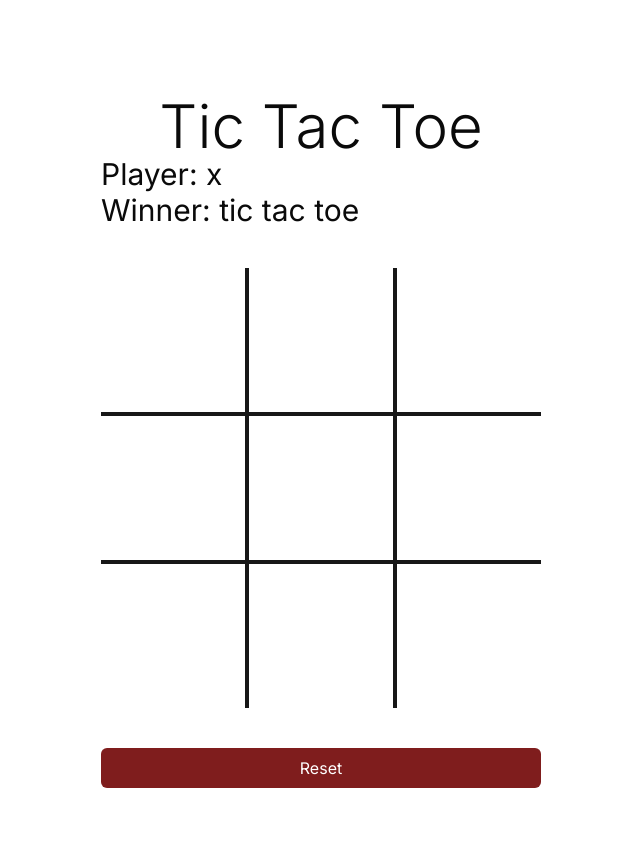
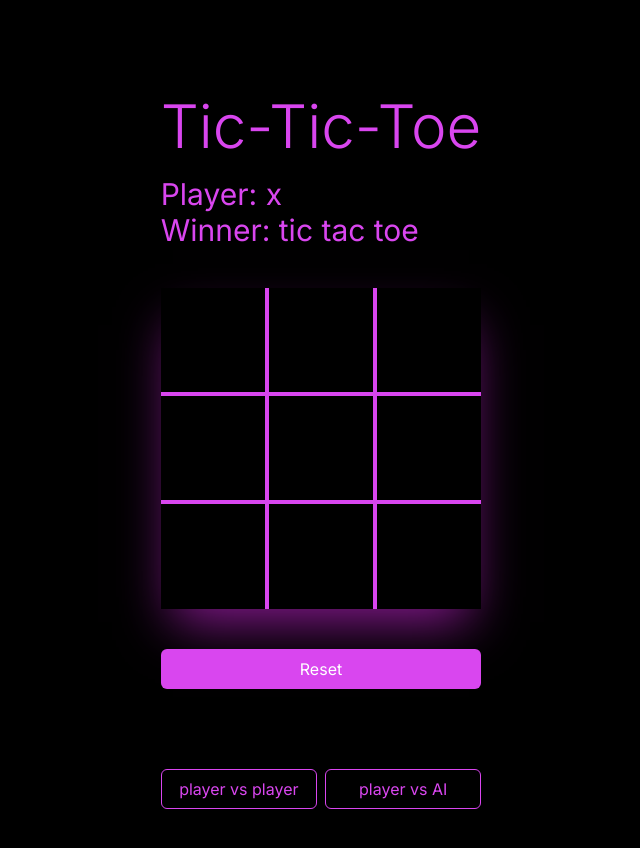
Before and after one commit to miloszbrzezinski/tic-tac-toe, a Next.js app: page / in a window 1280 px wide. Shown: the top 848 px of the page, without its empty margins (319-959 px from the left). Built offline with nearby package versions, Linux system fonts and the light colour scheme.

Commit message:
minimax algorythm added

```diff
--- a/app/page.tsx
+++ b/app/page.tsx
@@ -1,10 +1,11 @@
 "use client";
-import Cell from "@/components/cell";
-import Image from "next/image";
+import { TicTacToe } from "@/components/tic-tac-toe";
+import { cn } from "@/lib/utils";
+import { useRouter, useSearchParams } from "next/navigation";
 import { useState } from "react";
 
 export default function Home() {
-  const [board, setBoard] = useState([
+  const [board, setBoard] = useState<[string[], string[], string[]]>([
     ["", "", ""],
     ["", "", ""],
     ["", "", ""],
@@ -12,79 +13,63 @@ export default function Home() {
   const [sign, setSign] = useState("x");
   const [result, setResult] = useState("tic tac toe");
 
-  const makeMove = (row: number, col: number) => {
-    let tmpBoard = [...board];
-    if (!tmpBoard[row][col]) {
-      tmpBoard[row][col] = sign;
-      sign === "x" ? setSign("o") : setSign("x");
-    }
-    setResult(isWinner());
-    setBoard(tmpBoard);
+  const router = useRouter();
+  const searchParams = useSearchParams();
+
+  const gameType = searchParams.get("game");
+
+  const onClick = (gameType: string) => {
+    router.push(`?game=${gameType}`);
   };
 
-  const clearBoard = () => {
-    let tmpBoard = [
-      ["", "", ""],
-      ["", "", ""],
-      ["", "", ""],
-    ];
-    setBoard(tmpBoard);
-    setResult("");
+  const setWinner = (winner: string) => {
+    setResult(winner);
   };
 
-  const isThreeSame = (first: string, second: string, third: string) => {
-    return first && first === second && second === third;
-  };
-
-  const isWinner = () => {
-    let winner = "";
-    board.forEach((row) => {
-      if (isThreeSame(row[0], row[1], row[2])) {
-        winner = row[0];
-      }
-    });
-    for (let i = 0; i < 3; i++) {
-      if (isThreeSame(board[0][i], board[1][i], board[2][i])) {
-        winner = board[0][i];
-      }
-    }
-    if (
-      isThreeSame(board[0][0], board[1][1], board[2][2]) ||
-      isThreeSame(board[0][2], board[1][1], board[2][0])
-    ) {
-      winner = board[1][1];
-    }
-
-    return winner;
+  const setPlayer = (player: string) => {
+    setSign(player);
   };
 
   return (
-    <main className="flex min-h-screen flex-col items-center justify-between p-24">
+    <main className="flex min-h-screen flex-col items-center justify-between md:p-24 p-2 bg-black">
       <div className="space-y-10">
         <div>
-          <p className="text-6xl font-light w-full text-center">Tic Tac Toe</p>
-          <p className="text-3xl">Player: {sign}</p>
-          <p className="text-3xl">Winner: {result}</p>
+          <p className="text-6xl font-light w-full text-center text-fuchsia-500 mb-5">
+            <span className="">Tic</span>-<span className="">Tic</span>-
+            <span className="">Toe</span>
+          </p>
+          <p className="text-3xl text-fuchsia-500">Player: {sign}</p>
+          <p className="text-3xl text-fuchsia-500">Winner: {result}</p>
         </div>
-
-        <div className="grid grid-cols-3 bg-neutral-900 gap-1">
-          {board.map((row, i) =>
-            row.map((cell, j) => (
-              <Cell
-                key={j}
-                sign={cell}
-                coordinates={[i, j]}
-                makeMove={makeMove}
-              />
-            )),
-          )}
+        <TicTacToe onPlayer={setPlayer} onWinner={setWinner} />
+        <div className="space-y-2 pt-10">
+          <div className="flex space-x-2">
+            <button
+              onClick={() => {
+                onClick("PvP");
+              }}
+              className={cn(
+                "flex w-full border border-fuchsia-500 text-fuchsia-500 items-center justify-center h-10 rounded-md",
+                gameType === "PvP" &&
+                  "bg-fuchsia-500 text-white shadow-lg shadow-fuchsia-500",
+              )}
+            >
+              player vs player
+            </button>
+            <button
+              onClick={() => {
+                onClick("PvC");
+              }}
+              className={cn(
+                "flex w-full border border-fuchsia-500 text-fuchsia-500 items-center justify-center h-10 rounded-md",
+                gameType === "PvC" &&
+                  "bg-fuchsia-500 text-white shadow-lg shadow-fuchsia-500",
+              )}
+            >
+              player vs AI
+            </button>
+          </div>
         </div>
-        <button
-          onClick={clearBoard}
-          className="flex w-full bg-red-900 text-white items-center justify-center h-10 rounded-md"
-        >
-          Reset
-        </button>
       </div>
     </main>
   );
--- a/components/cell.tsx
+++ b/components/cell.tsx
@@ -1,24 +1,26 @@
 "use client";
 import { Circle, X } from "lucide-react";
-import { useState } from "react";
 
 interface CellProps {
-  sign: string;
-  coordinates: [number, number];
-  makeMove: (row: number, col: number) => void;
+  index: number;
+  sign: string | null;
+  handleClick: (index: number) => void;
 }
-const Cell = ({ sign, coordinates, makeMove }: CellProps) => {
+const Cell = ({ index, sign, handleClick }: CellProps) => {
   //const [sign, setSign] = useState("");
   return (
     <button
       onClick={() => {
-        makeMove(coordinates[0], coordinates[1]);
+        handleClick(index);
       }}
-      className="flex items-center justify-center text-black bg-white w-36 h-36"
+      className="flex items-center justify-center text-black bg-black aspect-square md:aspect-square w-full h-full"
     >
-      {!sign && <div className="w-36 h-36"></div>}
-      {sign === "x" && <X strokeWidth={1} className="w-36 h-36" />}
-      {sign === "o" && <Circle strokeWidth={1.4} className="w-24 h-24" />}
+      {sign === "X" && (
+        <X strokeWidth={1} className="w-24 h-24 text-lime-300" />
+      )}
+      {sign === "O" && (
+        <Circle strokeWidth={1.4} className="w-20 h-20 text-amber-300" />
+      )}
     </button>
   );
 };
--- /dev/null
+++ b/components/tic-tac-toe.tsx
@@ -0,0 +1,144 @@
+import React, { useState } from "react";
+import Cell from "./cell";
+import { useSearchParams } from "next/navigation";
+
+type Player = "X" | "O" | "Tie" | null;
+
+interface TicTacToeProps {
+  onPlayer: (player: string) => void;
+  onWinner: (winner: string) => void;
+}
+
+export const TicTacToe = ({ onPlayer, onWinner }: TicTacToeProps) => {
+  const [board, setBoard] = useState<Player[]>(Array(9).fill(null));
+  const [currentPlayer, setCurrentPlayer] = useState<Player>("X");
+  const [winner, setWinner] = useState<Player | null>(null);
+  const searchParams = useSearchParams();
+  const gameType = searchParams.get("game");
+
+  const checkWinner = (squares: Player[]) => {
+    const lines = [
+      [0, 1, 2],
+      [3, 4, 5],
+      [6, 7, 8], // rows
+      [0, 3, 6],
+      [1, 4, 7],
+      [2, 5, 8], // columns
+      [0, 4, 8],
+      [2, 4, 6], // diagonals
+    ];
+
+    for (let line of lines) {
+      const [a, b, c] = line;
+      if (
+        squares[a] &&
+        squares[a] === squares[b] &&
+        squares[a] === squares[c]
+      ) {
+        return squares[a];
+      }
+    }
+    if (!squares.includes(null)) return "Tie"; // Tie if no spaces left
+    return null;
+  };
+
+  const minimax = (newBoard: Player[], player: Player): any => {
+    const availSpots = newBoard
+      .map((val, idx) => (val === null ? idx : null))
+      .filter((v) => v !== null);
+
+    const winner = checkWinner(newBoard);
+    if (winner === "O") return { score: -10 };
+    else if (winner === "X") return { score: 10 };
+    else if (winner === "Tie") return { score: 0 };
+
+    let moves = [];
+    for (let i = 0; i < availSpots.length; i++) {
+      let move: any = {};
+      move.index = availSpots[i];
+      newBoard[availSpots[i]] = player;
+
+      let result = minimax(newBoard, player === "X" ? "O" : "X");
+      move.score = result.score;
+
+      newBoard[availSpots[i]] = null;
+      moves.push(move);
+    }
+
+    let bestMove;
+    if (player === "X") {
+      let bestScore = -10000;
+      for (let i = 0; i < moves.length; i++) {
+        if (moves[i].score > bestScore) {
+          bestScore = moves[i].score;
+          bestMove = moves[i];
+        }
+      }
+    } else {
+      let bestScore = 10000;
+      for (let i = 0; i < moves.length; i++) {
+        if (moves[i].score < bestScore) {
+          bestScore = moves[i].score;
+          bestMove = moves[i];
+        }
+      }
+    }
+    return bestMove;
+  };
+
+  const handleClick = (index: number) => {
+    if (winner || board[index]) return;
+    const newBoard = [...board];
+    newBoard[index] = currentPlayer;
+    setBoard(newBoard);
+
+    const newWinner = checkWinner(newBoard);
+    if (newWinner) {
+      onWinner(newWinner);
+      return;
+    }
+
+    if (gameType === "PvC" && currentPlayer === "X") {
+      // Machine plays as 'O'
+      const move = minimax(newBoard, "O");
+      newBoard[move.index] = "O";
+      setBoard(newBoard);
+      const finalWinner = checkWinner(newBoard);
+      if (finalWinner) {
+        setWinner(finalWinner);
+        return;
+      }
+    }
+
+    setCurrentPlayer(currentPlayer === "X" ? "O" : "X");
+  };
+
+  const clearBoard = () => {
+    setBoard(Array(9).fill(null));
+    setWinner(null);
+    onWinner("");
+  };
+
+  return (
+    <>
+      <div className="bg-fuchsia-500 shadow-2xl shadow-fuchsia-800 ">
+        <div className="grid grid-cols-3 gap-1">
+          {board.map((cell, index) => (
+            <Cell
+              key={index}
+              index={index}
+              sign={cell}
+              handleClick={handleClick}
+            />
+          ))}
+        </div>
+      </div>
+      <button
+        onClick={clearBoard}
+        className="flex w-full bg-fuchsia-500 text-white hover:shadow-lg hover:shadow-fuchsia-500 items-center justify-center h-10 rounded-md"
+      >
+        Reset
+      </button>
+    </>
+  );
+};
```
